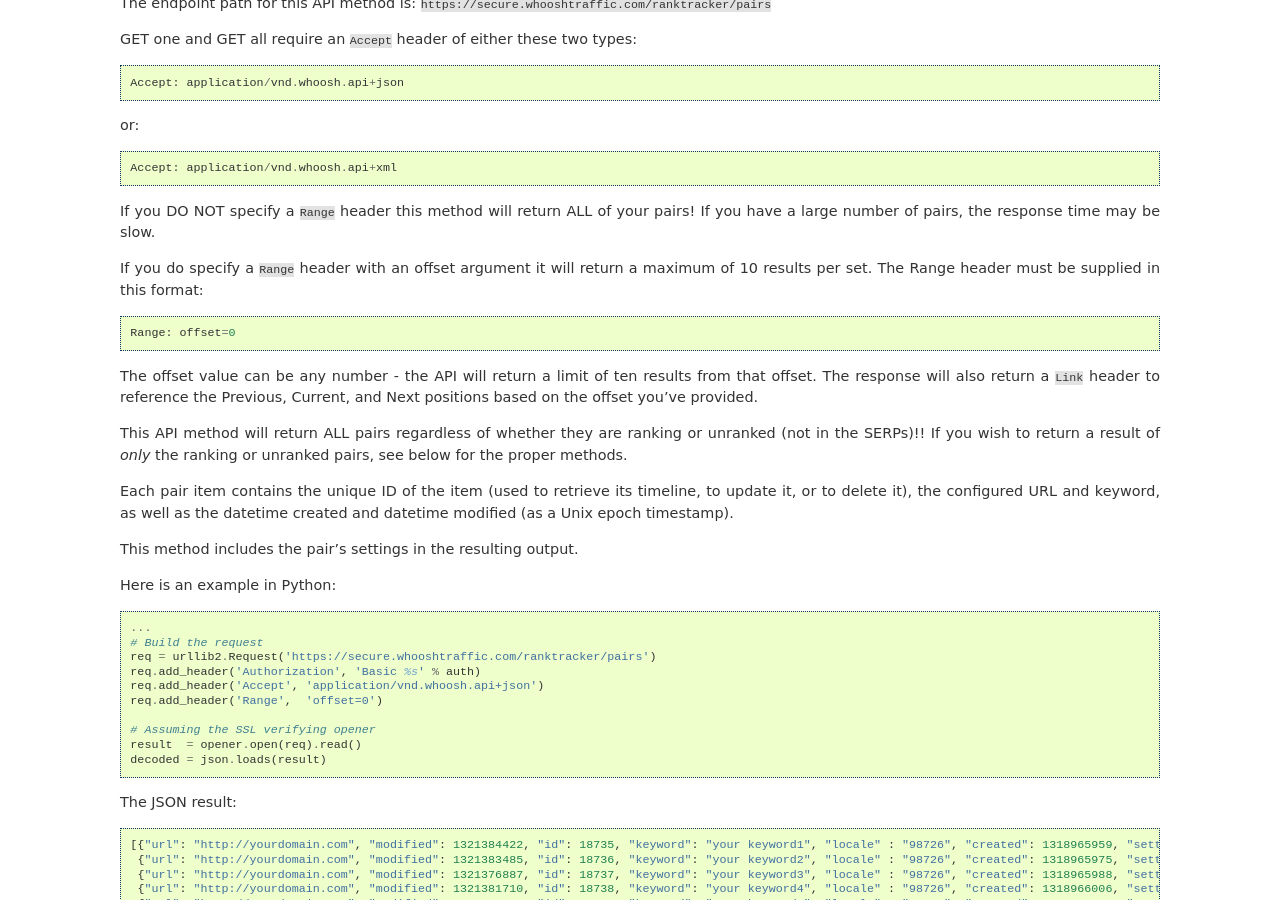
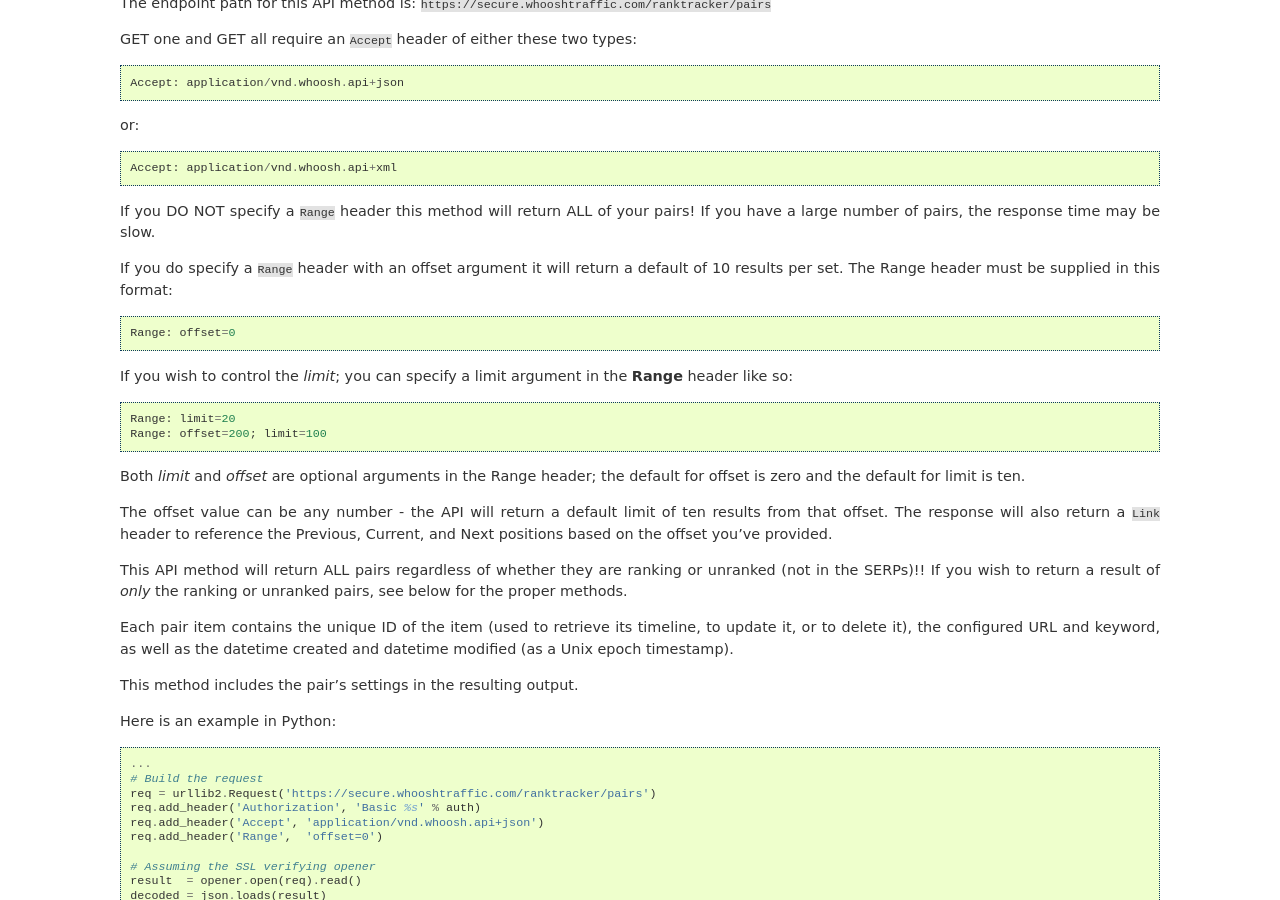
Before and after one commit to whooshtraffic/whooshtraffic, a Sphinx documentation site: the page built from api/source/ranktracker_api_get.rst, in a window 1280 px wide and 900 px high, scrolled down 844 px. Built offline with Sphinx 7.4.7, drawn with Linux system fonts in a browser that asks for light colours.

Commit message:
Amending docs with new limit/offset logic

```diff
--- a/api/source/ranktracker_api_get.rst
+++ b/api/source/ranktracker_api_get.rst
@@ -58,15 +58,24 @@ of your pairs! If you have a large number of pairs, the response time
 may be slow.
 
 If you do specify a ``Range`` header with an offset argument it will
-return a maximum of 10 results per set. The Range header must be
+return a default of 10 results per set. The Range header must be
 supplied in this format::
 
        Range: offset=0
 
-The offset value can be any number - the API will return a limit of
-ten results from that offset. The response will also return a ``Link``
-header to reference the Previous, Current, and Next positions based on
-the offset you've provided.
+If you wish to control the *limit*; you can specify a limit argument
+in the **Range** header like so::
+
+       Range: limit=20
+       Range: offset=200; limit=100
+
+Both *limit* and *offset* are optional arguments in the Range header;
+the default for offset is zero and the default for limit is ten.
+
+The offset value can be any number - the API will return a default
+limit of ten results from that offset. The response will also return a
+``Link`` header to reference the Previous, Current, and Next positions
+based on the offset you've provided.
 
 This API method will return ALL pairs regardless of whether they are
 ranking or unranked (not in the SERPs)!! If you wish to return a
```
